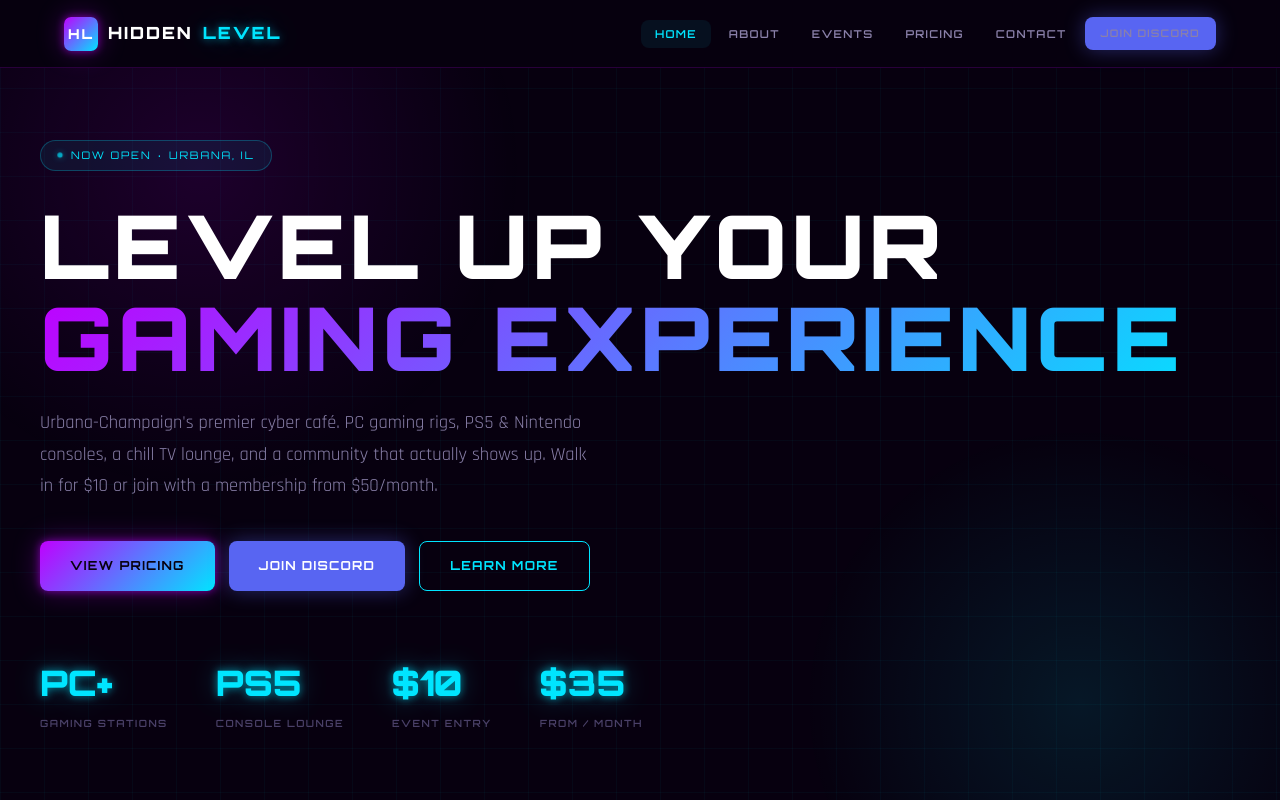
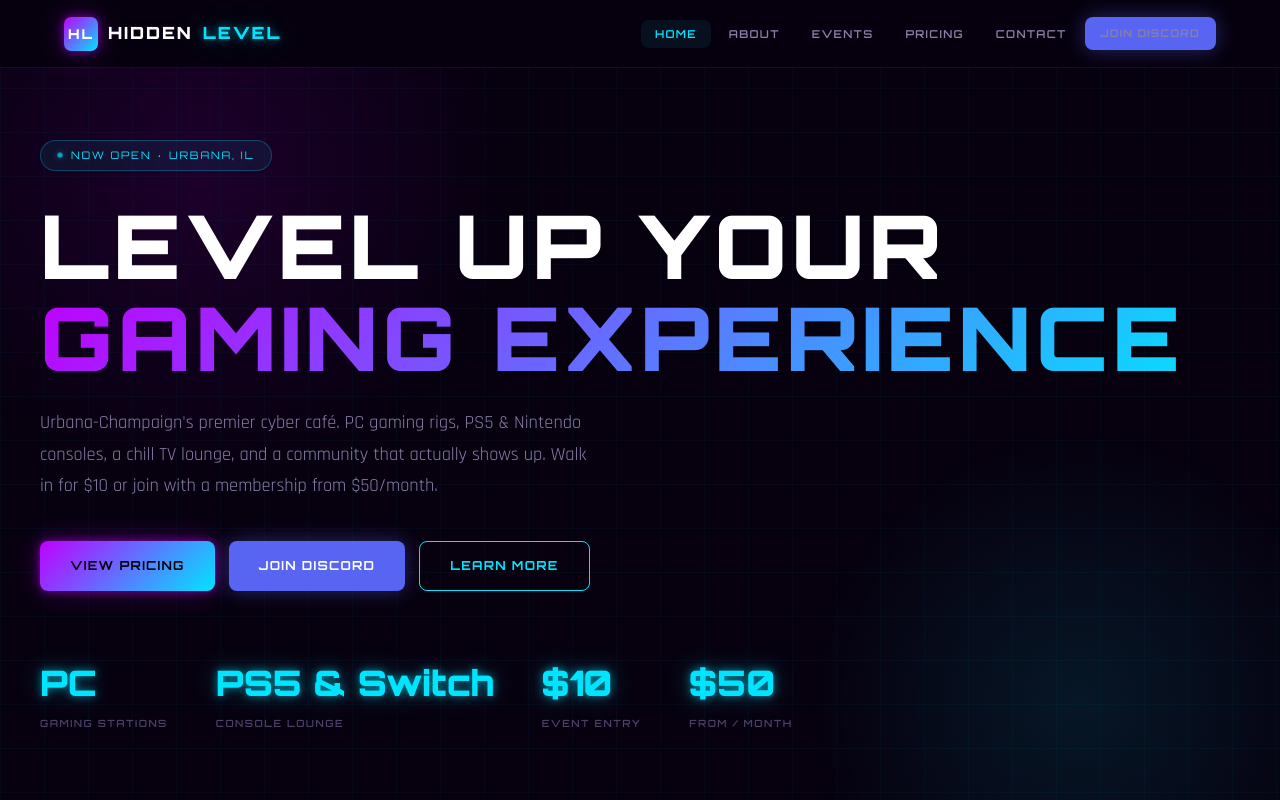
Before and after one commit to sambellettiere-ship-it/HLCC, a website: page index.html in a window 1280 px wide. Shown: the top 800 px of the page. Drawn offline with Linux system fonts and the light colour scheme.

Commit message:
Update index.html

```diff
--- a/index.html
+++ b/index.html
@@ -78,11 +78,11 @@
 
       <div class="hero__stats">
         <div class="hero__stat">
-          <span class="value">PC+</span>
+          <span class="value">PC</span>
           <span class="label">Gaming Stations</span>
         </div>
         <div class="hero__stat">
-          <span class="value">PS5</span>
+          <span class="value">PS5 & Switch</span>
           <span class="label">Console Lounge</span>
         </div>
         <div class="hero__stat">
@@ -90,7 +90,7 @@
           <span class="label">Event Entry</span>
         </div>
         <div class="hero__stat">
-          <span class="value">$35</span>
+          <span class="value">$50</span>
           <span class="label">From / Month</span>
         </div>
       </div>
```
